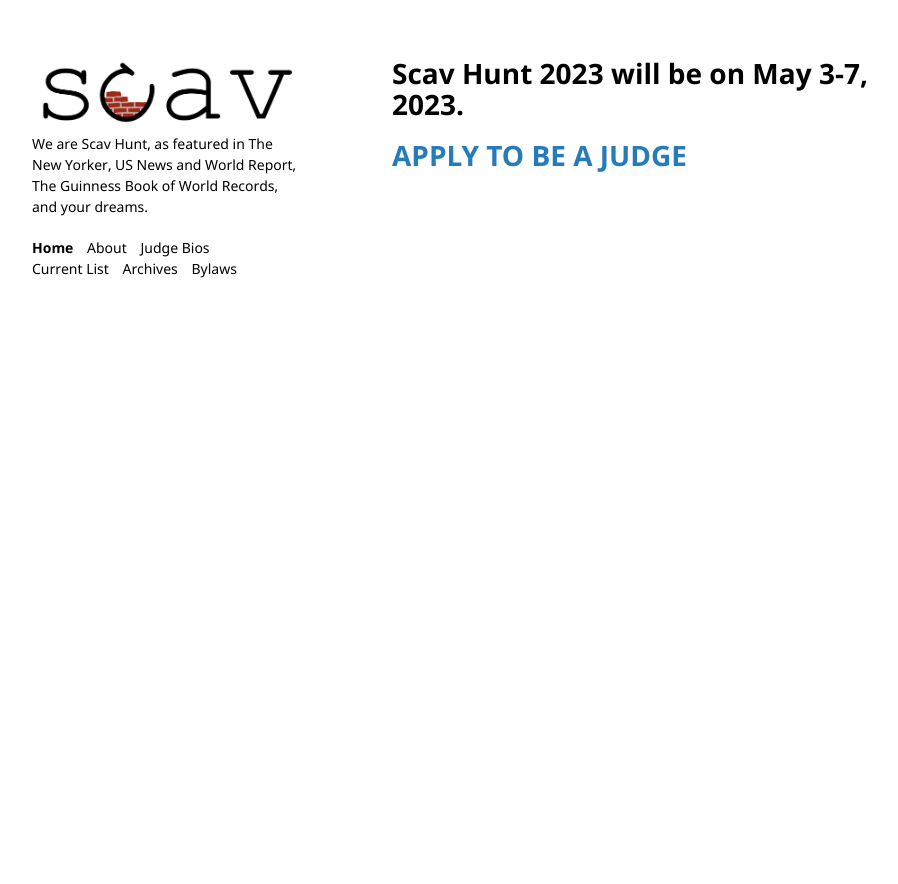
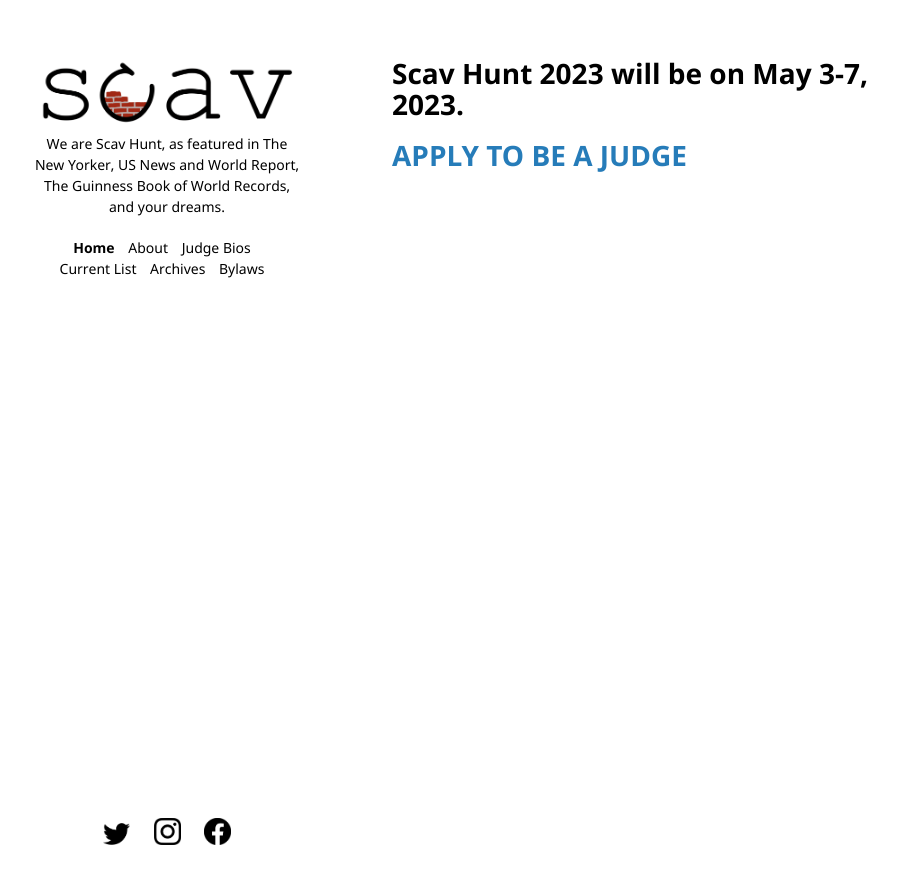
Before and after one commit to scav-hunt/scav-hunt.github.io, a Jekyll site: the page built from _pages/home.md, in a window 1280 px wide. Shown: the top 884 px of the page, without its empty margins (178-1076 px from the left). Built offline with Jekyll 4.4.1, drawn with Linux system fonts in a browser that asks for light colours.

Commit message:
socials complete

```diff
--- a/_layouts/default.html
+++ b/_layouts/default.html
@@ -10,14 +10,18 @@
       <header>
         <a href="{{ "/" | absolute_url }}"><img src="/assets/images/logo.gif" alt="Scav logo" /></a>
 
-        <p>{{ site.description | default: site.github.project_tagline }}</p>
+        <p class="header">{{ site.description | default: site.github.project_tagline }}</p>
         {% include navigation.html %}
       </header>
       <section>
         {{ content }}
       </section>
       <footer>
-
+        <ul class="social-ul">
+          <li class="social-li"><a class="social" href="https://www.twitter.com/{{ site.twitter_username }}"><img src="/assets/images/social/twit.png" alt="Twitter logo" width=10%/></a></li>
+          <li class="social-li"><a class="social" href="https://www.instagram.com/{{ site.instagram_username }}"><img src="/assets/images/social/insta.png" alt="Instagram logo" width=10%/></a></li>
+          <li class="social-li"><a class="social" href="https://www.facebook.com/{{ site.facebook_username }}"><img src="/assets/images/social/fb.png" alt="Facebook logo" width=10%/></a></li>
+        </ul>
       </footer>
     </div>
   </body>
--- a/_sass/main.scss
+++ b/_sass/main.scss
@@ -16,14 +16,37 @@
   list-style: none;
   padding-left: 0px;
   margin-bottom: 0px;
+  text-align: center;
+  list-style-position: inside;
 }
 
 ul.sections {
   list-style-type: "§";
 }
 
+ul.social-ul {
+  list-style: none;
+  padding-left: 0px;
+  margin-bottom: 0px;
+  text-align: center;
+  list-style-position: inside;
+}
+
+p.footer {
+  text-align: center;
+}
+
+p.header {
+  text-align: center;
+}
+
 li.nav-li {
-  display:inline-block;
+  display: inline-block;
+}
+
+li.social-li {
+  display: inline;
+  margin-inline: 10px;
 }
 
 .nav:hover, .nav:focus {
```
Also changed, not shown: assets/images/social/fb.png (added), assets/images/social/insta.png (added), assets/images/social/twit.png (added).
